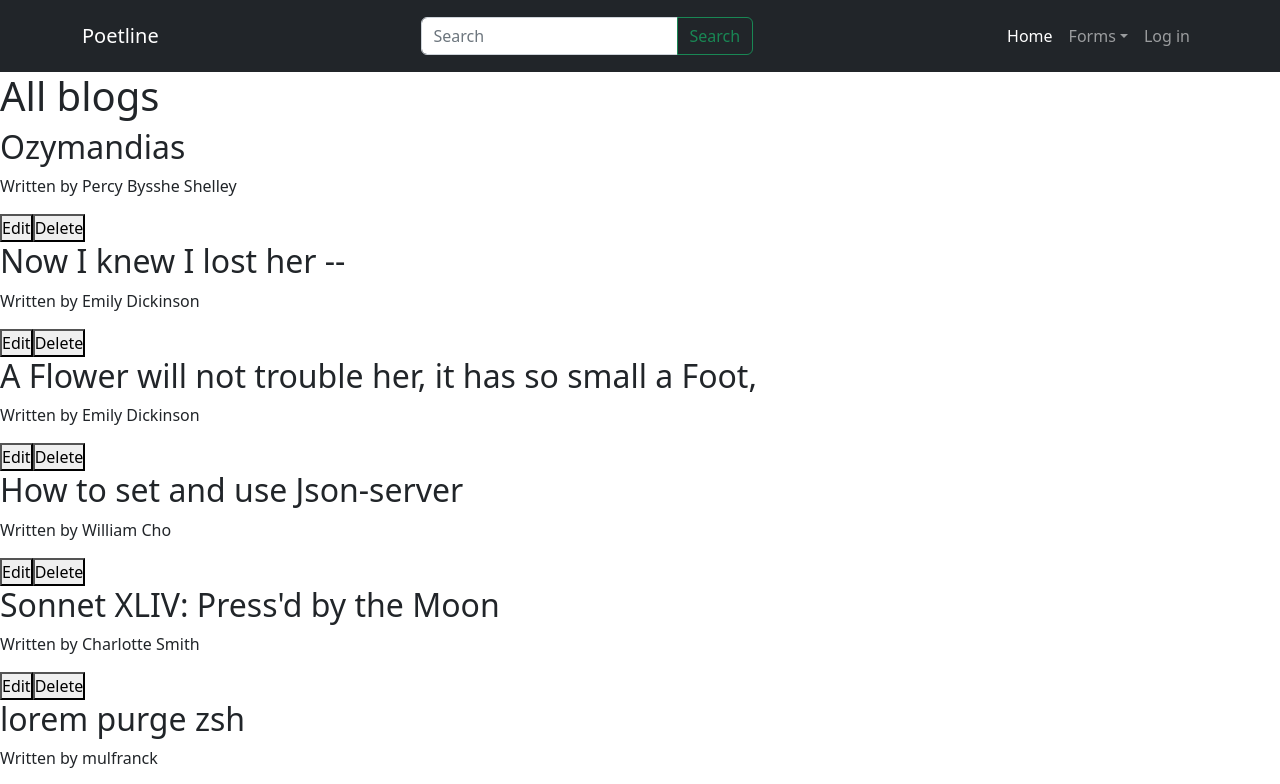
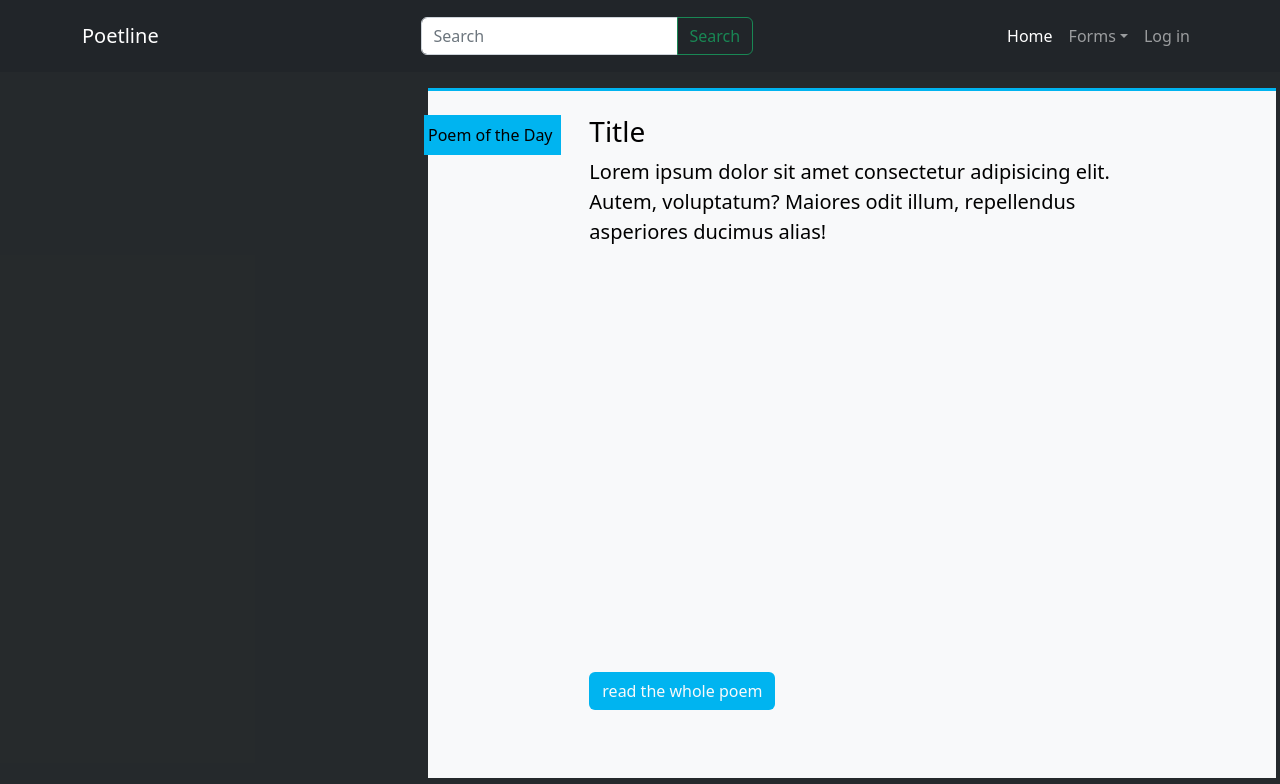
Before and after one commit to mulfranck/poetlines, a React (Create React App) app: page / in a window 1280 px wide. Shown: the top 784 px of the page. Built offline with nearby package versions, Linux system fonts and the light colour scheme; data requests are answered from the project's data file.

Commit message:
feat: add Hero section
restructured src folder, remove blog related components.

```diff
--- a/src/App.js
+++ b/src/App.js
@@ -1,12 +1,11 @@
-import Home from "./Home";
-import Navbar from "./Navbar";
+import Header from "./components/Header";
+import Hero from "./components/Hero";
 
 function App() {
   return (
     <div className="App">
-      <Navbar />
-
-      <Home />
+      <Header />
+      <Hero />
     </div>
   );
 }
--- a/src/Bloglist.js
+++ /dev/null
@@ -1,26 +0,0 @@
-
-const Bloglist = (props) => {
-  // const handlecant = () => {
-  //   alert("Sorry! Can't delete this.");
-  // }
-
-  return (
-    <div className="b-list">
-      <h1 className="pg-title">{props.title}</h1>
-      {
-        props.blogs.map(blog => (
-          <div className="b-preview" key={blog.id}>
-            <h2 className="b-title">{blog.title}</h2>
-            <p className="b-details">Written by <span className="b-author">{blog.author}</span></p>
-            <div className="b-foote">
-              <button className="edit">Edit</button>
-              <button className="delete">Delete</button>
-            </div>
-          </div>
-        ))
-      }
-    </div>
-  )
-}
-
-export default Bloglist;
--- a/src/Home.js
+++ /dev/null
@@ -1,19 +0,0 @@
-import Bloglist from "./Bloglist";
-import useFetch from "./useFetch";
-
-const Home = () => {
-  const url = 'http://localhost:8000/blogs';
-
-  const { data: blogs, isPending, error } = useFetch(url);
-
-
-  return (
-    <div className="home">
-      {error && <div className="loading"><strong>{error}</strong></div>}
-      {isPending && <div className="loading"><strong>Loading...</strong></div>}
-      {blogs && <Bloglist blogs={blogs} title={"All blogs"} />}
-    </div>
-  )
-}
-
-export default Home;
--- a/src/Navbar.js
+++ b/src/components/Header.js
@@ -1,4 +1,4 @@
-const Navbar = () => {
+const Header = () => {
     return (
         <header className="navbar navbar-expand-md navbar-dark bg-dark">
             <nav className="container">
@@ -40,4 +40,4 @@ const Navbar = () => {
     )
 }
 
-export default Navbar;
+export default Header;
--- /dev/null
+++ b/src/components/Hero.css
@@ -0,0 +1,17 @@
+@import url("./../utils/var.css");
+
+.hero-full {
+  height: calc(100vh - 78px);
+  background-color: var(--grey);
+  padding: 1rem;
+}
+
+.today-poem {
+  border-top: .2rem solid var(--primary);
+}
+.today-tag {
+  background-color: var(--primary);
+  left: -1rem;
+}
+.read-more { background-color: var(--primary);}
+.read-more:hover { background-color: var(--primary-dark);}
--- /dev/null
+++ b/src/components/Hero.js
@@ -0,0 +1,35 @@
+import './Hero.css';
+
+const Hero = (e) => {
+  return (
+    <section className="container-fluid hero-full">
+      <article className="row h-100">
+        <div className="col-md-4 today-poet">
+          <div className="lorem-img"></div>
+        </div>
+        <div className="col-md-8 text-bg-light today-poem ">
+          <article className="container h-75">
+            <div className="row mt-4 h-100">
+              <div className="col-md-2 position-relative">
+                <p className='px-1 py-2 position-absolute w-100  today-tag' > Poem of the Day</p>
+              </div>
+              <div className="col">
+                <h2 className="h3"> Title </h2>
+                <main className='lead h-100'>
+                  Lorem ipsum dolor sit amet consectetur adipisicing elit. Autem, voluptatum? Maiores odit illum, repellendus asperiores ducimus alias!
+                </main>
+                <footer>
+                  <button className='btn text-light read-more'>read the whole poem</button>
+                </footer>
+              </div>
+              <div className="col-md-2"></div>
+            </div>
+          </article>
+        </div>
+      </article>
+    </section>
+  )
+}
+
+
+export default Hero;
--- a/src/index.css
+++ b/src/index.css
@@ -1,3 +1,12 @@
+:root {
+    --primary: #00B4F0;
+    --primary-lightest: #59D6FF;
+
+    --grey: #212B36;
+    --greys-lightest: #343434;
+
+}
+
 * {
     box-sizing: border-box;
     padding: 0;
--- a/src/useFetch.js
+++ /dev/null
@@ -1,29 +0,0 @@
-import { useEffect, useState } from "react";
-
-
-const useFetch = (url) => {
-  const [data, setData] = useState(null);
-  const [error, setError] = useState(null);
-  const [isPending, setIsPending] = useState(true);
-
-  useEffect(() => {
-    fetch(url)
-      .then((resp) => {
-        if (!resp.ok) {
-          setIsPending(false);
-          throw Error(`Could not fetch data from ${url}`);
-        }
-        return resp.json();
-      }).then(data => {
-        setData(data);
-        setIsPending(false);
-      }).catch(e => {
-        setError(e.message)
-      })
-  }, [url]) // run this fctn if the url changes
-
-
-  return { data, isPending, error }
-}
-
-export default useFetch;
--- /dev/null
+++ b/src/utils/var.css
@@ -0,0 +1,12 @@
+:root {
+  --primary: #00B4F0;
+  --primary-dark: #00608D;
+  --primary-lightest: #59D6FF;
+
+  /* --grey: #212B36; */
+  --grey: #1b1f22f3;
+  --greys-lightest: #343434;
+
+
+  --serif: 'Lora', serif;
+}
```
Also changed, not shown: src/utils/useFetch.js (added).
